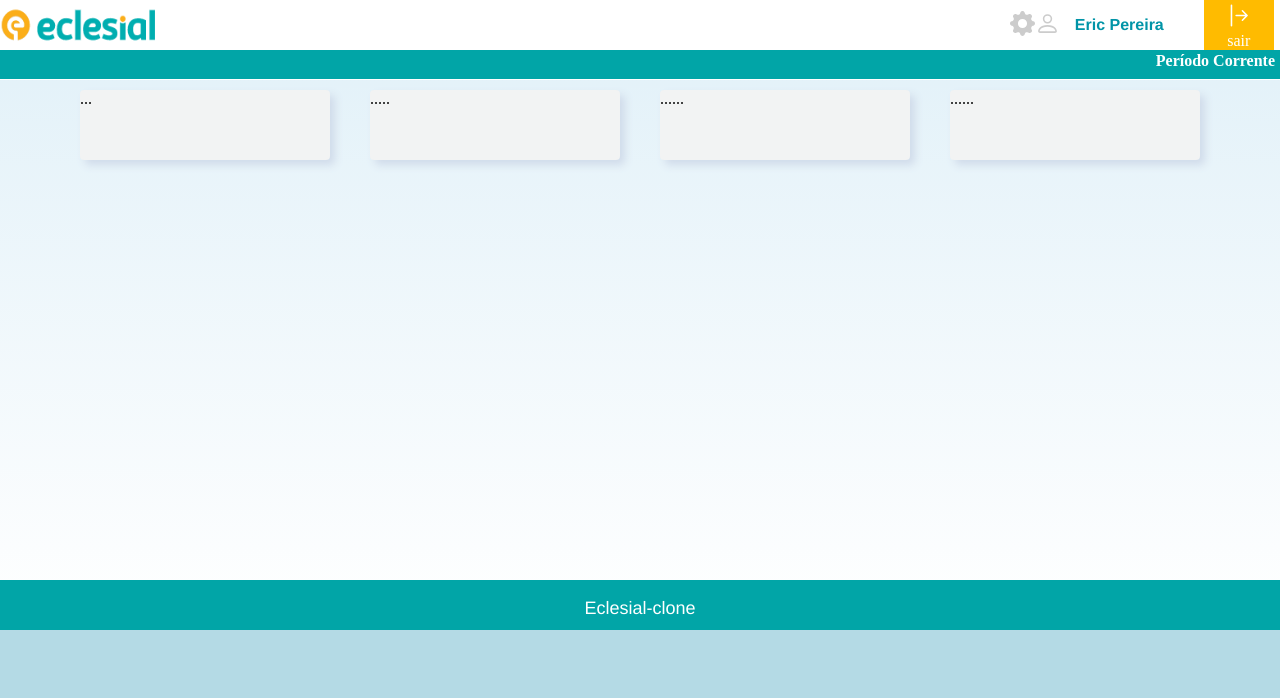
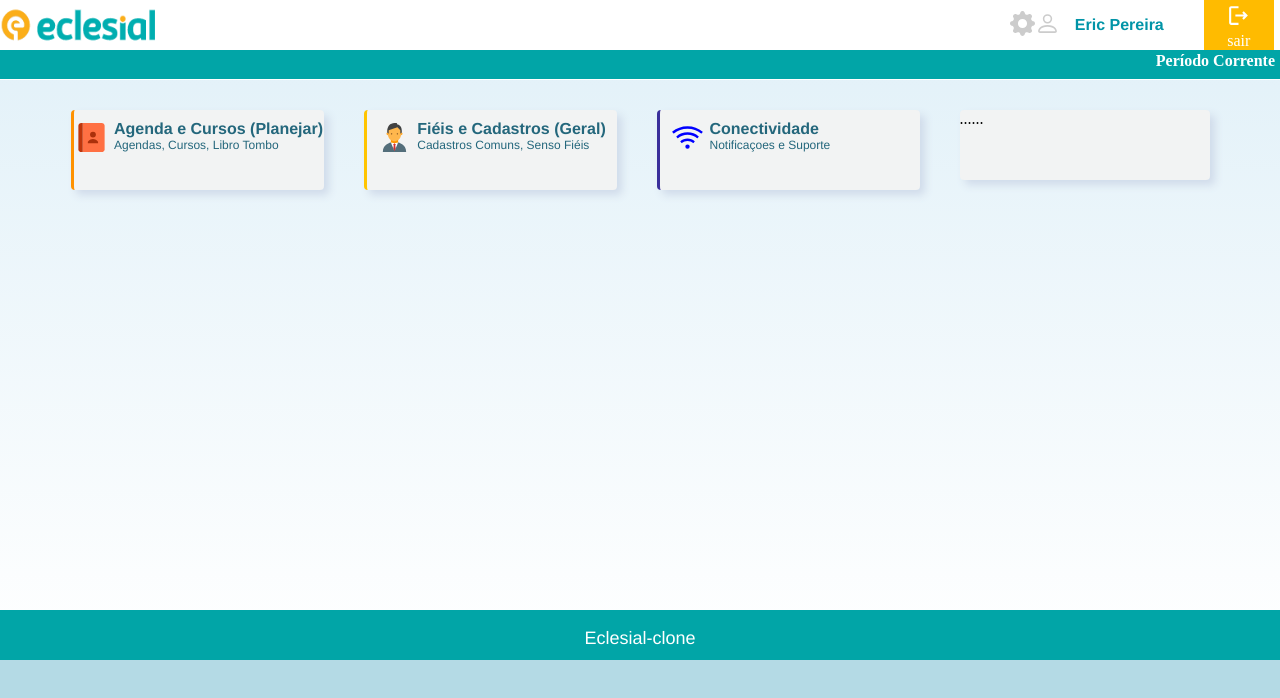
Before and after one commit to EricPereira234/eclesial-clone, a React (Create React App) app: page /dashboard in a window 1280 px wide. Shown: the top 698 px of the page. Built offline with nearby package versions, Linux system fonts and the light colour scheme.

Commit message:
dashboard

```diff
--- a/src/Body/body.css
+++ b/src/Body/body.css
@@ -1,13 +1,50 @@
 
 .card-body {
     width: 100%;
-    height: 100%;
     margin: auto;
+    margin-top: 20px;
     display: flex;
     justify-content: center;
 }
 
-.card-body .card-body-item {
+.card-body .card-body-item1 {
+    width: 250px;
+    height: 70px;
+    margin: 10px 20px;
+    background-color: #f2f3f3;
+    border-radius: 4px;
+    box-shadow: 5px 5px 8px #d0dbea;
+    display: flex;
+    padding-top: 10px;
+    justify-content: center;
+    border-left: 3px solid #ff9100;
+}
+.card-body .card-body-item2 {
+    width: 250px;
+    height: 70px;
+    margin: 10px 20px;
+    background-color: #f2f3f3;
+    border-radius: 4px;
+    box-shadow: 5px 5px 8px #d0dbea;
+    display: flex;
+    padding-top: 10px;
+    justify-content: center;
+    border-left: 3px solid #ffc400;
+}
+.card-body .card-body-item3 {
+    width: 250px;
+    height: 70px;
+    margin: 10px 20px;
+    background-color: #f2f3f3;
+    border-radius: 4px;
+    box-shadow: 5px 5px 8px #d0dbea;
+    display: flex;
+    padding-top: 10px;
+    justify-content: left;
+    padding-left: 10px;
+    border-left: 3px solid rgb(58, 47, 155);
+}
+.card-body .card-body-item4 {
     width: 250px;
     height: 70px;
     margin: 10px 20px;
@@ -15,3 +52,19 @@
     border-radius: 4px;
     box-shadow: 5px 5px 8px #d0dbea;
 }
+
+strong{
+    display: flex;
+    margin-left: 5px;
+    flex-direction: column;
+    color: #24677c;
+    font-family: 'Franklin Gothic Medium', 'Arial Narrow', Arial, sans-serif;
+    font-weight: 700;
+}
+
+strong label {
+    color: #24677c;
+    font-family: 'Franklin Gothic Medium', 'Arial Narrow', Arial, sans-serif;
+    font-size: 12px;
+    font-weight: lighter;
+}
--- a/src/Body/index.js
+++ b/src/Body/index.js
@@ -1,20 +1,41 @@
 import "./body.css";
+
+//importando icones
+import { FcContacts } from "react-icons/fc";
+import { FcBusinessman } from "react-icons/fc";
+import { AiOutlineWifi } from "react-icons/ai";
 
 export default function Corpo() {
     return (
         <div className="card-body" >
 
-            <div className="card-body-item" >
-             ...
+            <div className="card-body-item1" >
+                <FcContacts size={35} />
+                <strong>
+                    Agenda e Cursos (Planejar)
+                    <label>Agendas, Cursos, Libro Tombo</label>
+                </strong>
+
             </div>
-            <div className="card-body-item" >
-             .....
+
+            <div className="card-body-item2"  >
+            <FcBusinessman size={35} />
+                <strong>
+                    Fiéis e Cadastros (Geral)
+                    <label>Cadastros Comuns, Senso Fiéis</label>
+                </strong>
             </div>
-            <div className="card-body-item" >
-            ......
+
+            <div className="card-body-item3" >
+                <AiOutlineWifi size={35} color={'blue'} />
+                <strong>
+                    Conectividade
+                    <label>Notificaçoes e Suporte</label>
+                </strong>
             </div>
-            <div className="card-body-item" >
-            ......
+
+            <div className="card-body-item4" >
+                ......
             </div>
 
         </div>
--- a/src/Header/index.js
+++ b/src/Header/index.js
@@ -3,7 +3,7 @@ import "./Hedear.css";
 //importando iconies
 import { BsGearFill } from "react-icons/bs";
 import { BsPerson } from "react-icons/bs";
-import { BsArrowBarRight } from "react-icons/bs";
+import { MdOutlineLogout } from "react-icons/md";
 
 //importando arquivos
 import logoMenor from "../img/logoMenor.png";
@@ -23,7 +23,7 @@ export default function Hedear(){
                 </Icones>
 
                 <p>Eric Pereira</p>
-                <a href="/" ><BsArrowBarRight size={25} /><br />sair</a>
+                <a href="/" ><MdOutlineLogout size={25} /><br />sair</a>
             </header>
 
             <div className="card-data">
```
